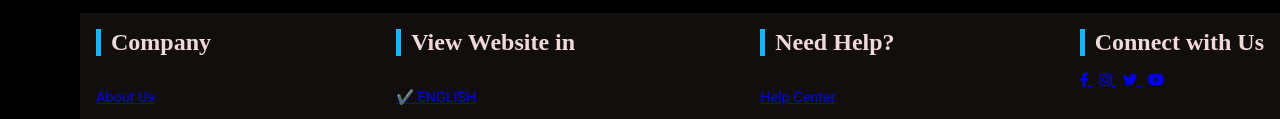
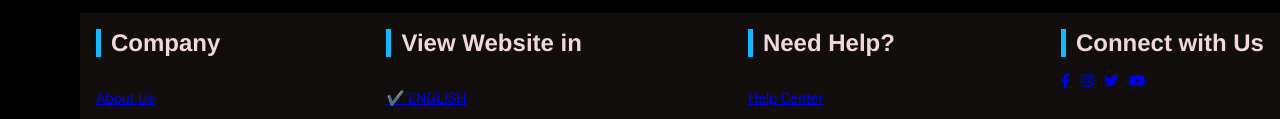
Before and after one commit to YASMEENY19/mockstar, a plain HTML site: page mjio.html in a window 1280 px wide. Shown: the part 2618-2737 px from the top of the page. Drawn offline with Linux system fonts and the light colour scheme.

Commit message:
Update mjio.html

```diff
--- a/mjio.html
+++ b/mjio.html
@@ -338,7 +338,7 @@
       color: #999;
     }
     .footer h2 {
-      font-family: 'Times New Roman', Times, serif;
+      font-family:  'Franklin Gothic Medium', 'Arial Narrow', Arial, sans-serif, Times, serif;
       color: rgb(241, 217, 217);
       font-size: small;
     }
```
